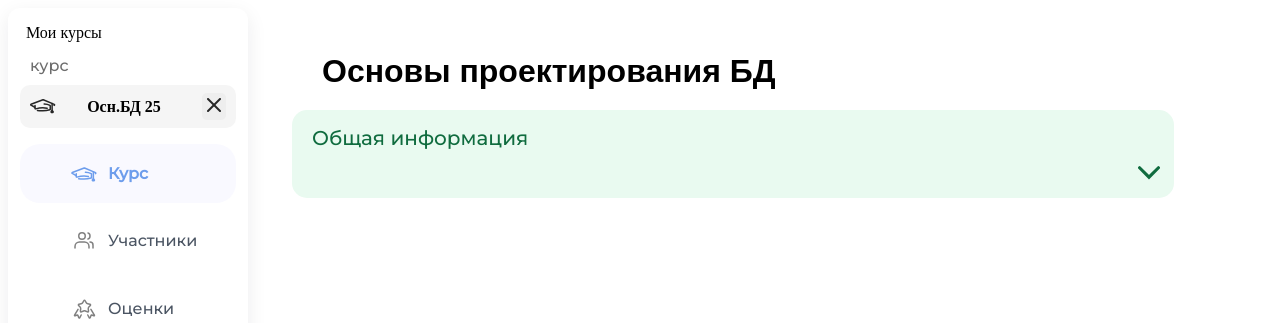
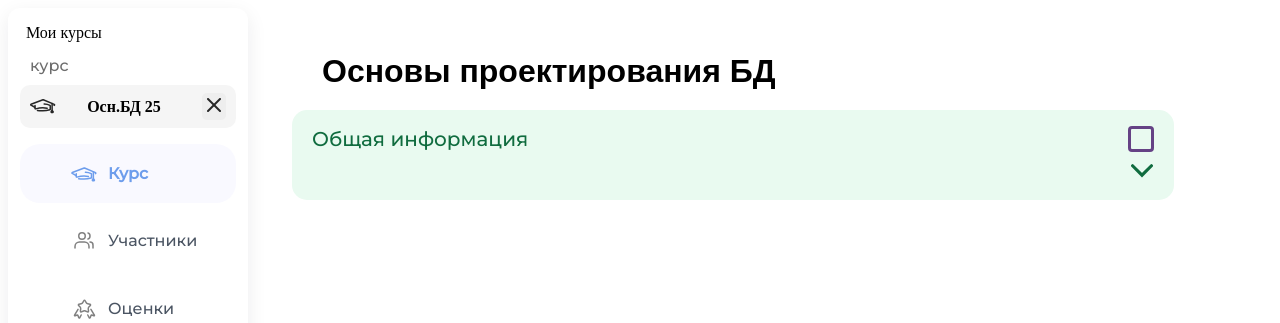
Before and after one commit to GODIMONGO/MOSPOLI_LMS, a Flask app: page /my_curse/1 in a window 1280 px wide. Shown: the top 323 px of the page. Run offline with Flask 3, Linux system fonts and the light colour scheme; the visitor is signed in with stand-in values (Sample User, id 1); some web fonts are replaced.

Commit message:
Version: 1.9.1

```diff
--- a/static/my_curse/my_curse_block.css
+++ b/static/my_curse/my_curse_block.css
@@ -53,6 +53,30 @@
     align-items: center;
     width: 100%;
     margin-bottom: 12px;
+}
+
+.block-header-flex {
+    display: flex;
+    align-items: center;
+    width: 100%;
+    margin-bottom: 12px;
+    justify-content: space-between;
+}
+
+.block-header-flex .h2-block {
+    margin: 0;
+    padding: 0;
+}
+
+.block-header-flex .custom-checkbox {
+    margin-left: 0;
+    align-items: center;
+    display: flex;
+    height: auto;
+}
+
+.custom-checkbox span {
+    margin: 0;
 }
 
 .h2-block {
@@ -121,13 +145,16 @@
     mask-repeat: no-repeat;
     mask-position: center;
     mask-size: contain;
-    position: absolute;
-    right: 14px;
-    bottom: 14px;
+    align-self: center;
     border: none;
     padding: 0;
     cursor: pointer;
     transition: transform 0.18s ease;
+    position: absolute;
+    right: 21px;
+    bottom: 18px;
+    margin: 0;
+    align-self: auto;
 }
 
 /* rotated state for arrow when expanded */
@@ -161,3 +188,44 @@
 .curse-block.collapsed .cross {
     transform: rotate(0deg);
 }
+
+
+/* Скрываем стандартный чекбокс */
+.custom-checkbox input[type="checkbox"] {
+display: none;
+}
+
+/* Стили для видимой галочки */
+.custom-checkbox span {
+
+display: inline-block;
+width: 20px;
+height: 20px;
+border: 3px solid #654285;
+border-radius: 4px; /* скругление углов */
+position: relative;
+cursor: pointer;
+vertical-align: middle;
+margin-right: 0 auto;
+transition: background-color 0.2s;
+}
+
+/* Стили галочки при включении */
+.custom-checkbox input[type="checkbox"]:checked + span {
+background-color: transparent;
+border-color: #654285;
+}
+
+.custom-checkbox input[type="checkbox"]:checked + span::after {
+    display: flex;
+    justify-content: flex-start;
+    content: "";
+    position: absolute;
+    left: 6px;
+    top: 1px;
+    width: 6px;
+    height: 12px;
+    border: solid #654285;
+    border-width: 0 2px 2px 0;
+    transform: rotate(45deg);
+}
--- a/templates/my_curse/my_curse.html
+++ b/templates/my_curse/my_curse.html
@@ -54,10 +54,22 @@
                 <h1 class='name_of_curse'>{{ name }}</h1>
                 <div class='curse-content'>
                     {% for block in blocks %}
+
                     <div class="curse-block {% if block['collapsed'] %}collapsed{% endif %}">
-                        <div class="block-header">
+                        <div class="block-header block-header-flex">
                             <h2 class="h2-block">{{ block['title'] }}</h2>
+                            <label class="custom-checkbox">
+                                <input type="checkbox">
+                                <span></span>
+                            </label>
                         </div>
+                        <button class="cross" type="button"
+                            aria-controls="{{ block['id'] }}"
+                            aria-expanded="{{ 'false' if block['collapsed'] else 'true' }}"
+                            aria-label="Кнопка разворачивания"
+                            title="{{ 'Развернуть' if block['collapsed'] else 'Свернуть' }}"
+                            style="--mask-url: url('{{ url_for('static', filename=block['cross_icon']) }}')">
+                        </button>
                         <div class="block-items" id="{{ block['id'] }}" aria-hidden="{{ 'true' if block['collapsed'] else 'false' }}">
                             {% for item in block['items'] %}
                             <div class="list-item">
@@ -67,13 +79,6 @@
                             </div>
                             {% endfor %}
                         </div>
-                        <button class="cross" type="button"
-                            aria-controls="{{ block['id'] }}"
-                            aria-expanded="{{ 'false' if block['collapsed'] else 'true' }}"
-                            aria-label="Кнопка разворачивания"
-                            title="{{ 'Развернуть' if block['collapsed'] else 'Свернуть' }}"
-                            style="--mask-url: url('{{ url_for('static', filename=block['cross_icon']) }}')">
-                        </button>
                     </div>
                     {% endfor %}
                 </div>
```
Also changed, not shown: test/main.py (deleted, +0 -10 lines), test/test.css (added, +36 -0 lines), test/test.html (added, +16 -0 lines), test/task-list.svg (deleted).
